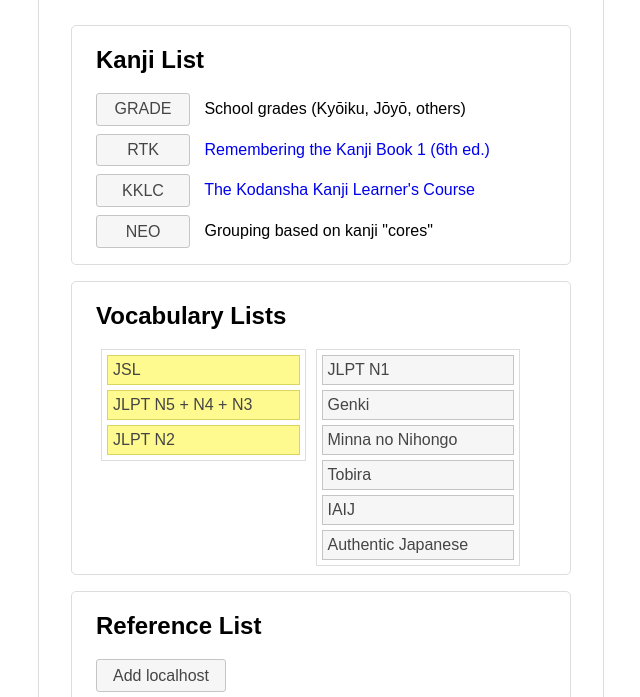
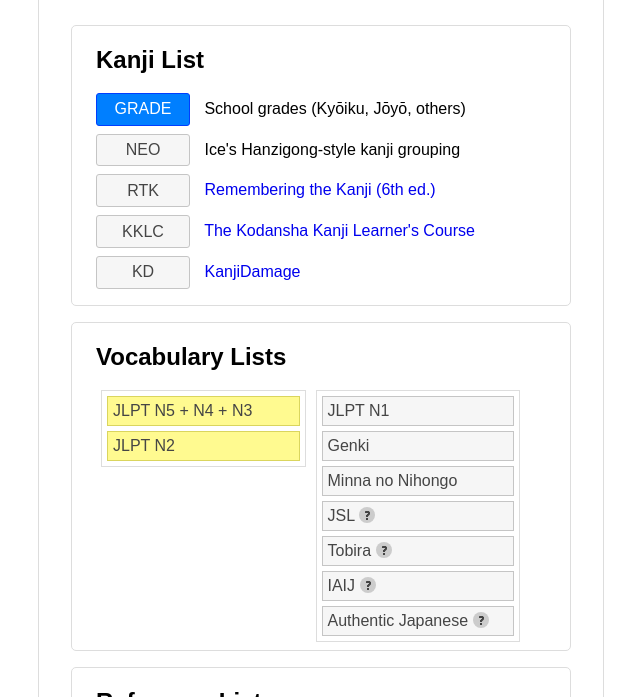
Before and after one commit to ppasupat/vocab-kanji, a plain HTML site: page settings.html in a window 1280 px wide. Shown: the part 103-800 px from the top of the page, without its empty margins (319-959 px from the left). Drawn offline with Linux system fonts and the light colour scheme.

Commit message:
Settings done

```diff
--- a/settings.html
+++ b/settings.html
@@ -8,55 +8,86 @@
   <link rel="icon" type="image/png" href="static/icon.png" />
   <script type="text/javascript" src="static/jquery.min.js"></script>
   <script type="text/javascript" src="static/jquery-ui.min.js"></script>
+  <script type="text/javascript" src="static/util.js"></script>
   <script type="text/javascript" src="static/settings.js"></script>
 </head>
 <body>
 
 <div id="wrapper">
   <h1>Settings</h1>
-  <div class="optionGroup">
+  <div class="optionGroup" id="optionGroupK">
     <h2>Kanji List</h2>
-    <p><label for="k-grade"><input type="radio" name="k" id="k-grade" />
-      GRADE</label>
-      School grades (Kyōiku, Jōyō, others)</p>
-    <p><label for="k-rtk"><input type="radio" name="k" id="k-rtk" />
-      RTK</label>
+    <p>
+      <label for="k-grade">
+        <input type="radio" name="k" id="k-grade" checked /> GRADE
+      </label>
+      School grades (Kyōiku, Jōyō, others)
+    </p>
+    <p>
+      <label for="k-neo">
+        <input type="radio" name="k" id="k-neo" /> NEO
+      </label>
+      Ice's Hanzigong-style kanji grouping
+    </p>
+    <p>
+      <label for="k-rtk">
+        <input type="radio" name="k" id="k-rtk" /> RTK
+      </label>
       <a href="https://en.wikipedia.org/wiki/Remembering_the_Kanji_and_Remembering_the_Hanzi" target="_blank">
-      Remembering the Kanji Book 1 (6th ed.)</a></p>
-    <p><label for="k-kklc"><input type="radio" name="k" id="k-kklc" />
-      KKLC</label>
+        Remembering the Kanji (6th ed.)
+      </a>
+    </p>
+    <p>
+      <label for="k-kklc">
+        <input type="radio" name="k" id="k-kklc" /> KKLC
+      </label>
       <a href="https://www.amazon.com/dp/1568365268" target="_blank">
-      The Kodansha Kanji Learner's Course</a></p>
-    <p><label for="k-neo"><input type="radio" name="k" id="k-neo" />
-      NEO</label>
-      Grouping based on kanji "cores"</p>
+        The Kodansha Kanji Learner's Course
+      </a>
+    </p>
+    <p>
+      <label for="k-kd">
+        <input type="radio" name="k" id="k-kd" /> KD
+      </label>
+      <a href="http://www.kanjidamage.com/" target="_blank">
+        KanjiDamage
+      </a>
+    </p>
   </div>
-  <div class="optionGroup">
+  <div class="optionGroup" id="optionGroupV">
     <h2>Vocabulary Lists</h2>
     <ul id="vYesBox" class="vBox yesBox">
-      <li id="v-JSL">JSL<!--Japanese: The Spoken Language--></li>
+    </ul>
+    <ul id="vNoBox" class="vBox noBox">
       <li id="v-n543">JLPT N5 + N4 + N3</li>
       <li id="v-n2">JLPT N2</li>
-    </ul>
-    <ul id="vNoBox" class="vBox noBox">
       <li id="v-n1">JLPT N1</li>
       <li id="v-genki">Genki</li>
       <li id="v-minna">Minna no Nihongo</li>
-      <li id="v-tobira">Tobira</li>
-      <li id="v-int">IAIJ<!--An Integrated Approach to Intermediate Japanese--></li>
-      <li id="v-adv">Authentic Japanese<!--Progressing from Intermediate to Advanced--></li>
+      <li id="v-jsl">JSL
+        <span class="ui-icon ui-icon-help" title="Japanese: The Spoken Language"></span>
+      </li>
+      <li id="v-tobira">Tobira
+        <span class="ui-icon ui-icon-help" title="Tobira: Gateway to Advanced Japanese / 上級へのとびら"></span>
+      </li>
+      <li id="v-int">IAIJ
+        <span class="ui-icon ui-icon-help" title="An Integrated Approach to Intermediate Japanese"></span></li>
+      <li id="v-adv">Authentic Japanese
+        <span class="ui-icon ui-icon-help" title="Authentic Japanese: Progressing from Intermediate to Advanced"></span>
+      </li>
     </ul>
     <div class="clear"></div>
   </div>
-  <div class="optionGroup">
+  <div class="optionGroup" id="optionGroupR">
     <h2>Reference List</h2>
     <p><label for="r-local" id="r-local-label"><input type="checkbox" name="r-local" id="r-local" />
       Add localhost</label>
-      <span id="rPortSpan">Port: <input type="text" name="r-port" id="r-port"></input></span></p>
+      <span id="rPortSpan">Port: <input type="text" name="r-port" id="r-port" /></span></p>
   </div>
   <div>
-    <button id="applyButton">Apply</button>
+    <button id="applyButton"><strong>Apply</strong></button>
     <button id="cancelButton">Cancel</button>
+    <span id="message"></span>
   </div>
 </div>
 
--- a/static/settings.css
+++ b/static/settings.css
@@ -21,7 +21,7 @@
 
 #wrapper {
   position: relative;
-  max-width: 500px;
+  width: 500px;
   margin: 2em auto;
   padding: 1em 2em;
   border: 1px solid #DDD;
@@ -37,15 +37,17 @@
 .optionGroup p {
   margin: .5em 0;
 }
-.optionGroup label {
+
+#optionGroupK label {
   margin-right: 10px;
   width: 60px;
 }
-#r-local-label {
+#optionGroupR label {
+  margin-right: 10px;
   width: auto;
 }
 
-.optionGroup ul {
+#optionGroupV ul {
   list-style-type: none;
   width: 45%;
   float: left;
@@ -53,9 +55,10 @@
   padding: 5px 0 0 0;
   border: 1px solid #DDD;
 }
-.optionGroup li {
+#optionGroupV li {
   margin: 0 5px 5px 5px;
   padding: 5px;
+  cursor: move;
 }
 .yesBox {
 }
@@ -63,3 +66,8 @@
   border: 1px solid #dad55e;
   background-color: #fffa90;
 }
+.ui-icon-help {
+  cursor: help;
+  background-color: #ccc;
+  border-radius: 40px;
+}
--- a/static/settings.js
+++ b/static/settings.js
@@ -1,13 +1,14 @@
 $(function () {
   "use strict";
 
-  // JQuery UI
+  // ################################
+  // UI
   $('button').button();
   $('input[type=radio], input[type=checkbox]').checkboxradio({
     icon: false
   });
   $('.vBox').sortable({
-    connectWith: ".vBox"
+    connectWith: ".vBox",
   }).disableSelection();
 
   $('.vBox li').addClass('ui-state-default');
@@ -16,6 +17,62 @@
     $('#rPortSpan').toggle($('#r-local').is(":checked"));
   }
   $('#r-local').change(togglePort);
-  togglePort();
+
+  // ################################
+  // Save / Load
+
+  $('#applyButton').click(function () {
+    var settings = {
+      // Kanji List
+      'k': $('input[name=k]:checked').attr('id').slice(2),
+      // Vocab List
+      'v': $('#vYesBox li').get().map(function (x) { return x.id.slice(2); }),
+      // Reference List
+      'r': $('#r-local').prop('checked') ? +$('#r-port').val() : 0
+    };
+    console.log(settings);
+    var message = saveSettings(settings);
+    if (message === true) {
+      $('#message').text('Saved.');
+      window.location = 'index.html';
+    } else {
+      $('#message').text(message);
+    }
+  });
+
+  $('#cancelButton').click(function () {
+    window.location = 'index.html';
+  });
+
+  // ################################
+  // Ready!
+  (function () {
+    var settings = loadSettings();
+    console.log(settings);
+    // Kanji List
+    var kRadio = $('#k-' + settings.k);
+    if (!kRadio.length) {
+      kRadio = $('#k-grade');
+    }
+    kRadio.prop('checked', true);
+    kRadio.button("refresh");
+    // Vocab List
+    settings.v.forEach(function (name) {
+      var vLi = $('#v-' + name);
+      if (vLi.length) {
+        vLi.appendTo('#vYesBox');
+      }
+    });
+    // Reference List
+    if (settings.r) {
+      $('#r-local').prop('checked', true);
+      $('#r-local').button('refresh');
+      $('#r-port').val(+settings.r);
+    } else {
+      $('#r-local').prop('checked', false);
+    }
+    togglePort();
+    $('[type=radio], input[type=checkbox]').button('refresh');
+  })();
 
 });
--- a/static/util.js
+++ b/static/util.js
@@ -71,3 +71,27 @@
 function firstChar(str) {
   return codeToString(stringToCode(str));
 }
+
+// Settings Save / Load
+var DEFAULT_SETTINGS = {
+  'k': 'grade',
+  'v': ['n543', 'n2'],
+  'r': 8001,
+};
+
+function loadSettings() {
+  var settings = localStorage.getItem('vocab-kanji');
+  if (settings === null) {
+    return DEFAULT_SETTINGS;
+  }
+  return JSON.parse(settings);
+}
+
+function saveSettings(settings) {
+  try {
+    localStorage.setItem('vocab-kanji', JSON.stringify(settings));
+    return true;
+  } catch (e) {
+    return "ERROR: " + e.message;
+  }
+}
```
